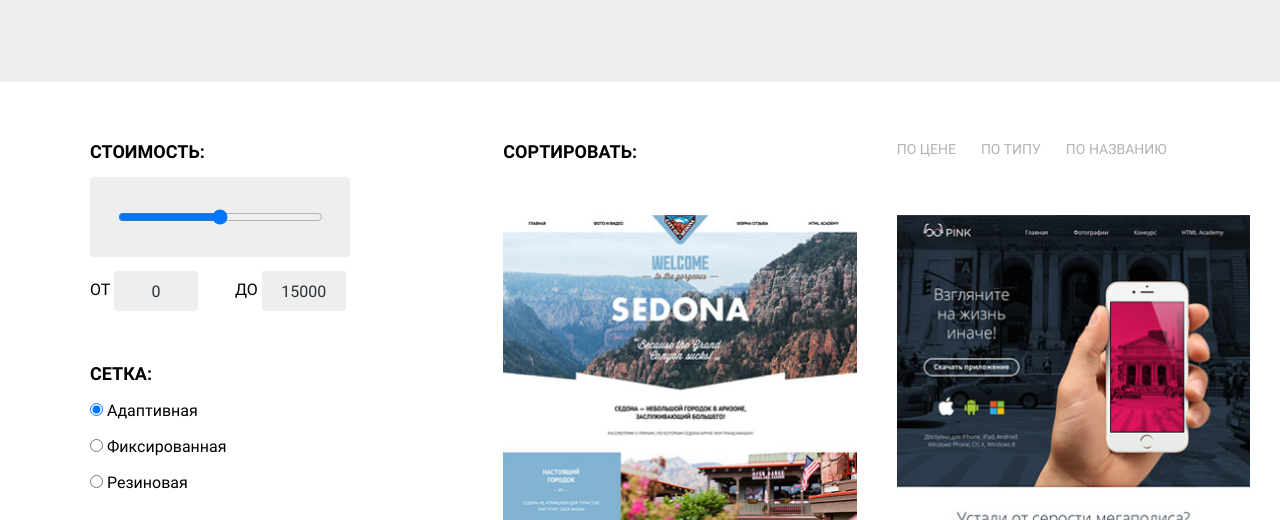
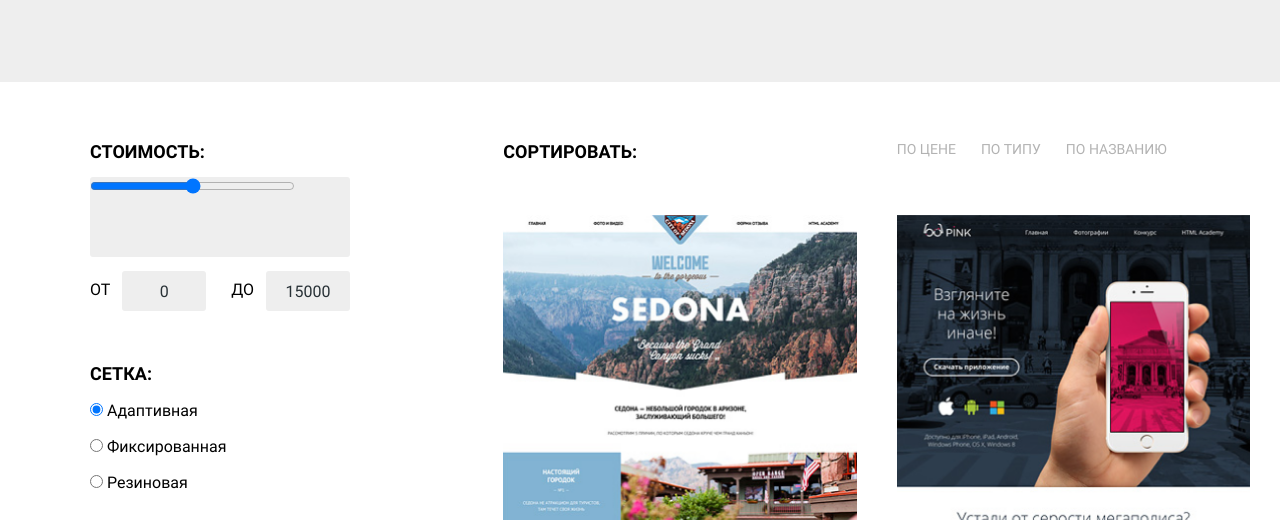
Before and after one commit to k2Forest-Man/nerds, a plain HTML site: page catalog.html in a window 1280 px wide. Shown: the part 280-800 px from the top of the page. Drawn offline with nearby package versions, Linux system fonts and the light colour scheme.

Commit message:
переделал форму стоимости

```diff
--- a/catalog.html
+++ b/catalog.html
@@ -51,13 +51,17 @@
 					<form class="form-filter" method="post" action="https://echo.htmlacademy.ru">
 						<fieldset class="fieldset-box">
 		          <legend class="content-legend header-form">Стоимость:</legend>
-		          <div class="wrapper-range">
-		          	<input class="range-line" type="range" id="priceslider" name="priceslider" min="0" max="15000" step="1">
+		          <div class="inputs-box">
+			          <div class="wrapper-range">
+			          	<input class="range-line" type="range" id="priceslider" name="priceslider" min="0" max="15000" step="1">
+			          </div>
+				        <label class="content-label">
+				         От<input class="input-field" name="from" type="text" value="0">
+				        </label>
+				        <label class="content-label label-before">
+				         До<input class="input-field" name="before" type="text" value="15000">
+				        </label>
 		          </div>
-		          <p class="content-label">
-			          <label>От <input class="input-field input-from" name="from" type="text" value="0"></label>
-			          <label>До <input class="input-field" name="before" type="text" value="15000"></label>
-		          </p>
 		        </fieldset>
 
 						<fieldset class="fieldset-box fieldset-grids"> <!-- радиокнопки, при одинаковом атрибуте name, value всегда должны быть разными!!! -->
--- a/css/style.css
+++ b/css/style.css
@@ -660,13 +660,21 @@ img {
 	margin: 0;
 }
 
+.inputs-box {
+	width: 260px;
+  display: grid;
+  grid-template-columns: 1fr 1fr;
+  grid-template-rows: 80px auto;
+  row-gap: 14px;
+}
+
 .wrapper-range {
 	width: 260px;
 	height: 80px;
 	background-color: var(--basic-grey);
   border-radius: 3px;
   margin-bottom: 14px;
-  display: flex;
+  grid-column: 1 / -1;
 }
 
 .range-line {
@@ -686,10 +694,18 @@ img {
 	border-radius: 3px;
 	vertical-align: middle;
 	background-color: var(--basic-grey);
+	margin-left: 12px;
+	text-transform: uppercase;
 }
 
-.input-from {
-	margin-right: 33px;
+.content-label {
+	font-weight: 400;
+	line-height: 22px;
+	text-transform: uppercase;
+}
+
+.label-before {
+	margin-left: auto;
 }
 
 .header-form {
@@ -703,12 +719,6 @@ img {
 	text-transform: uppercase;
 	margin-bottom: 10px;
 	padding: 0;
-}
-
-.content-label {
-	font-weight: 400;
-	line-height: 22px;
-	text-transform: uppercase;
 }
 
 .list-filter {
```
